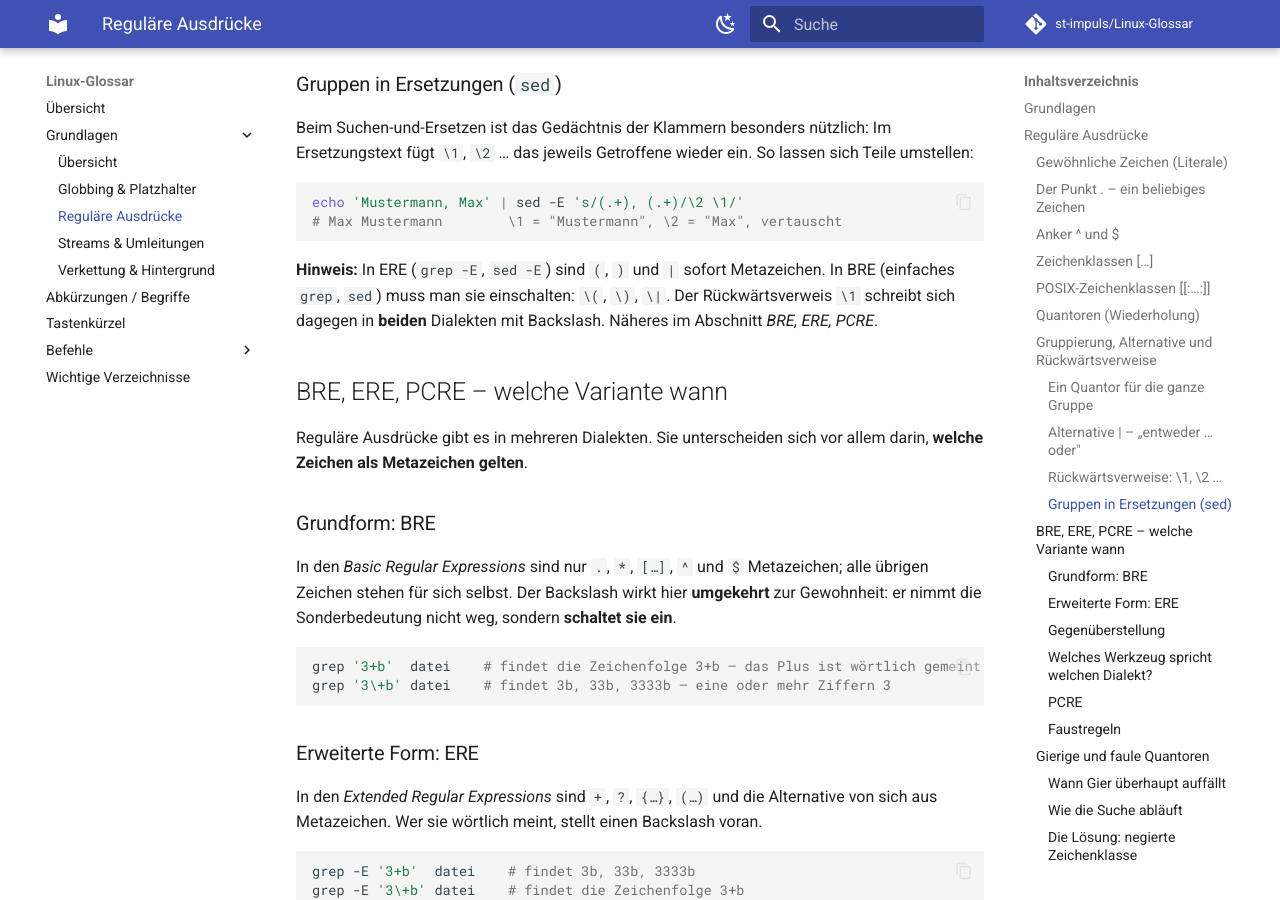
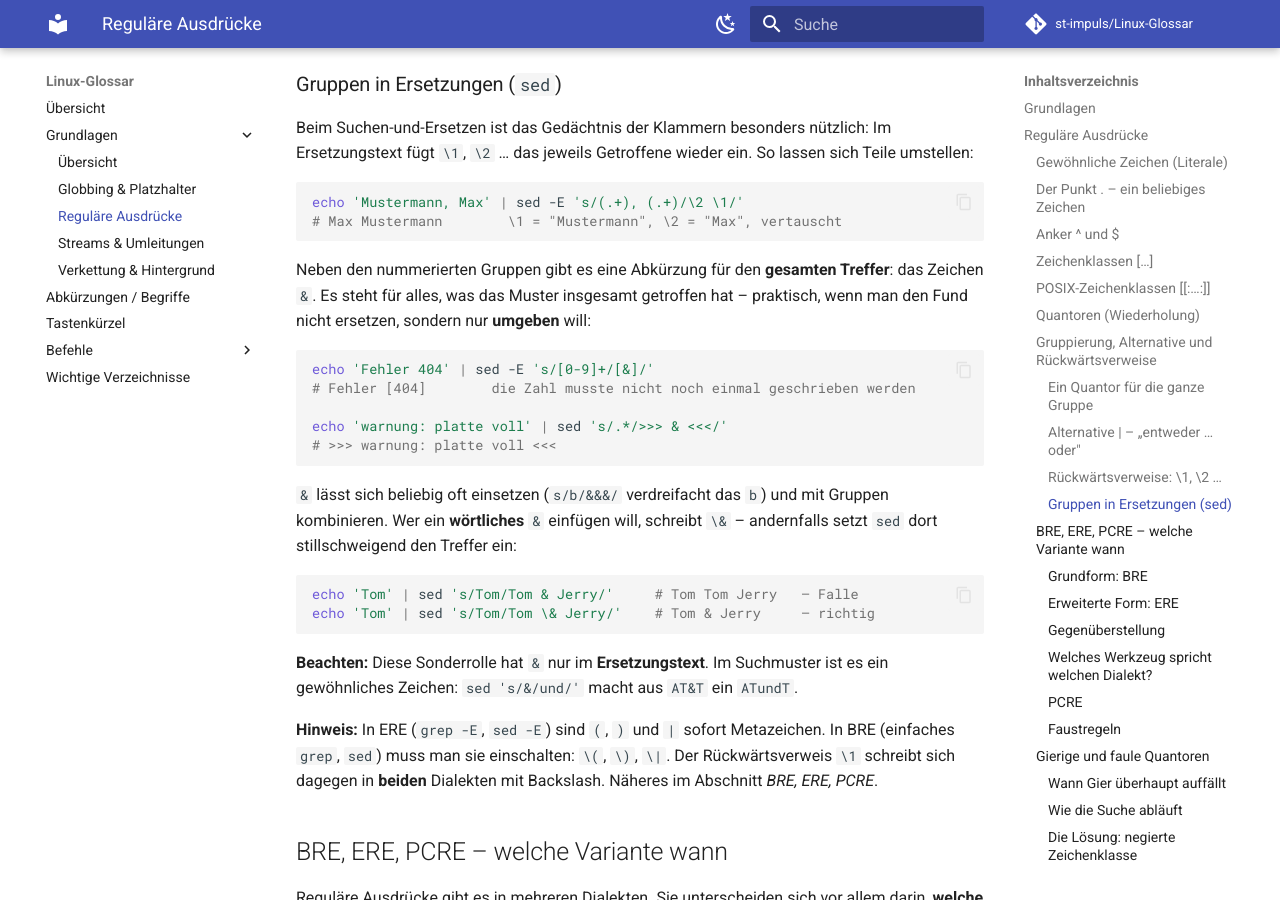
Before and after one commit to st-impuls/Linux-Glossar, an MkDocs documentation site: the page built from docs/pages/basics/regular-expressions.md, in a window 1280 px wide and 900 px high, scrolled down 3159 px. Built offline with MkDocs 1.6.1 and Material for MkDocs 9.7.7, drawn with Linux system fonts in a browser that asks for light colours; comment, search, counter and statistics services are not loaded.

Commit message:
sed: & im Ersetzungstext; pgrep -U; rpm --all
sed: neue Tabelle der Sonderzeichen im Ersetzungstext (&, \1…\9, \&,
\n/\t, \U/\L/\u/\l/\E) und Hinweis, dass ein wörtliches & als \&
geschrieben werden muss.

Regex-Seite: Abschnitt "Gruppen in Ersetzungen" um & als Kurzform für
den gesamten Treffer erweitert, samt Falle Tom & Jerry.

pgrep: Option -U/--uid ergänzt, -u/--euid abgegrenzt; Hinweis, dass
beide auch numerische UIDs annehmen.

rpm: Langform --query --all bei -qa ergänzt, -Va/--verify --all neu.

Co-Authored-By: Claude Opus 4.8 <noreply@anthropic.com>

````diff
--- a/docs/pages/basics/regular-expressions.md
+++ b/docs/pages/basics/regular-expressions.md
@@ -129,6 +129,25 @@ Beim Suchen-und-Ersetzen ist das Gedächtnis der Klammern besonders nützlich: I
 echo 'Mustermann, Max' | sed -E 's/(.+), (.+)/\2 \1/'
 # Max Mustermann        \1 = "Mustermann", \2 = "Max", vertauscht
 ```
+
+Neben den nummerierten Gruppen gibt es eine Abkürzung für den **gesamten Treffer**: das Zeichen `&`. Es steht für alles, was das Muster insgesamt getroffen hat – praktisch, wenn man den Fund nicht ersetzen, sondern nur **umgeben** will:
+
+```bash
+echo 'Fehler 404' | sed -E 's/[0-9]+/[&]/'
+# Fehler [404]        die Zahl musste nicht noch einmal geschrieben werden
+
+echo 'warnung: platte voll' | sed 's/.*/>>> & <<</'
+# >>> warnung: platte voll <<<
+```
+
+`&` lässt sich beliebig oft einsetzen (`s/b/&&&/` verdreifacht das `b`) und mit Gruppen kombinieren. Wer ein **wörtliches** `&` einfügen will, schreibt `\&` – andernfalls setzt `sed` dort stillschweigend den Treffer ein:
+
+```bash
+echo 'Tom' | sed 's/Tom/Tom & Jerry/'     # Tom Tom Jerry   – Falle
+echo 'Tom' | sed 's/Tom/Tom \& Jerry/'    # Tom & Jerry     – richtig
+```
+
+**Beachten:** Diese Sonderrolle hat `&` nur im **Ersetzungstext**. Im Suchmuster ist es ein gewöhnliches Zeichen: `sed 's/&/und/'` macht aus `AT&T` ein `ATundT`.
 
 **Hinweis:** In ERE (`grep -E`, `sed -E`) sind `(`, `)` und `|` sofort Metazeichen. In BRE (einfaches `grep`, `sed`) muss man sie einschalten: `\(`, `\)`, `\|`. Der Rückwärtsverweis `\1` schreibt sich dagegen in **beiden** Dialekten mit Backslash. Näheres im Abschnitt *BRE, ERE, PCRE*.
 
````
Also changed, not shown: docs/pages/commands/package-management.md (+2 -1 lines), docs/pages/commands/process-control.md (+3 -2 lines), docs/pages/commands/text-processing.md (+18 -1 lines).
